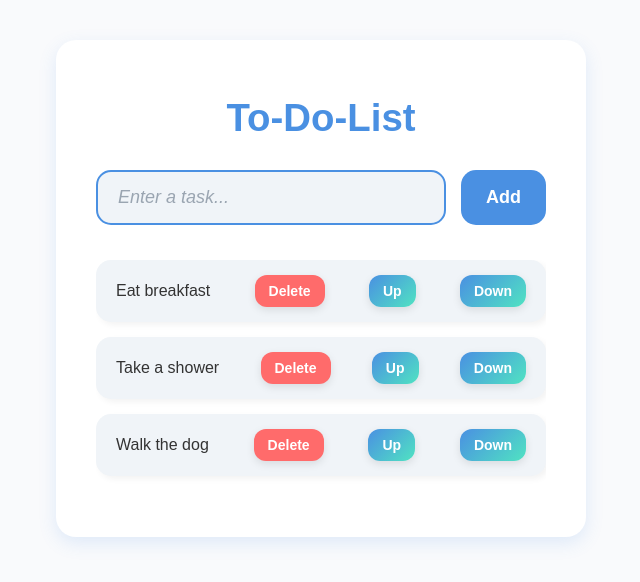
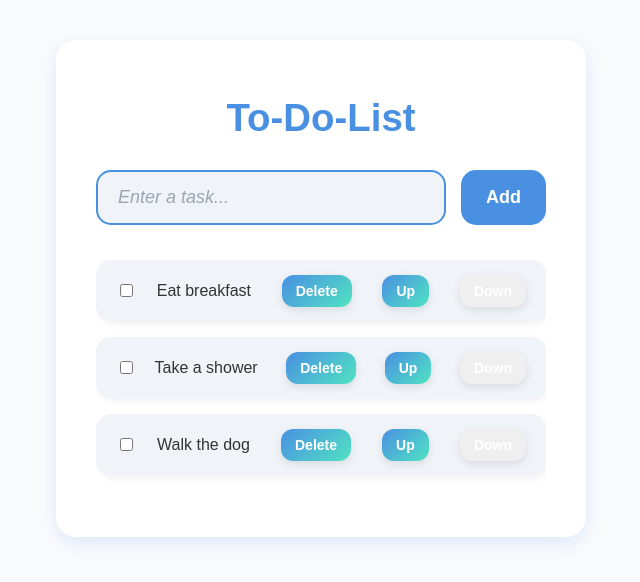
Before and after one commit to chocococopie/todo-list, a React (Create React App) app: page / in a window 1280 px wide. Shown: the top 582 px of the page, without its empty margins (356-996 px from the left). Built offline with nearby package versions, Linux system fonts and the light colour scheme.

Commit message:
feat: add checkbox support for task completion

```diff
--- a/src/components/ToDoList.jsx
+++ b/src/components/ToDoList.jsx
@@ -3,7 +3,12 @@
 
     function ToDoList() {
 
-        const [tasks, setTasks] = useState(["Eat breakfast", "Take a shower", "Walk the dog"]);
+        const [tasks, setTasks] = useState([
+          { text: "Eat breakfast", completed: false },
+          { text: "Take a shower", completed: false },
+          { text: "Walk the dog", completed: false },
+        ]);
+
         const [newTask, setNewTask] = useState("");
 
         function handleInputChange(event) {
@@ -12,7 +17,7 @@
 
         function addTask() {
           if (newTask.trim() !== "") {
-                setTasks(t => [...t, newTask]);
+            setTasks((t) => [...t, { text: newTask, completed: false }]);
             setNewTask("");
           }
         }
@@ -23,21 +28,31 @@
         }
 
         function moveTaskUp(index) {
-
-            if(index > 0) {
+          if (index > 0) {
             const updatedTasks = [...tasks];
-                [updatedTasks[index], updatedTasks[index - 1]] = [updatedTasks[index - 1], updatedTasks[index]];
+            [updatedTasks[index], updatedTasks[index - 1]] = [
+              updatedTasks[index - 1],
+              updatedTasks[index],
+            ];
             setTasks(updatedTasks);
           }
         }
 
         function moveTaskDown(index) {
-
-            if(index < tasks.length - 1) {
+          if (index < tasks.length - 1) {
             const updatedTasks = [...tasks];
-                [updatedTasks[index], updatedTasks[index + 1]] = [updatedTasks[index + 1], updatedTasks[index]];
+            [updatedTasks[index], updatedTasks[index + 1]] = [
+              updatedTasks[index + 1],
+              updatedTasks[index],
+            ];
             setTasks(updatedTasks);
           }
+        }
+
+        function toggleTaskCompletion(index) {
+          const updatedTasks = [...tasks];
+          updatedTasks[index].completed = !updatedTasks[index].completed;
+          setTasks(updatedTasks);
         }
 
         return (
@@ -63,8 +78,13 @@
 
               <ol>
                 {tasks.map((task, index) => (
-                  <li key={index}>
-                    <span>{task}</span>
+                  <li key={index} className={task.completed ? "completed" : ""}>
+                    <input
+                      type="checkbox"
+                      checked={task.completed}
+                      onChange={() => toggleTaskCompletion(index)}
+                    />
+                    <span>{task.text}</span>
                     <button onClick={() => deleteTask(index)}>Delete</button>
                     <button onClick={() => moveTaskUp(index)}>Up</button>
                     <button onClick={() => moveTaskDown(index)}>Down</button>
```
Lines whose indentation alone changed are shown as unchanged.
